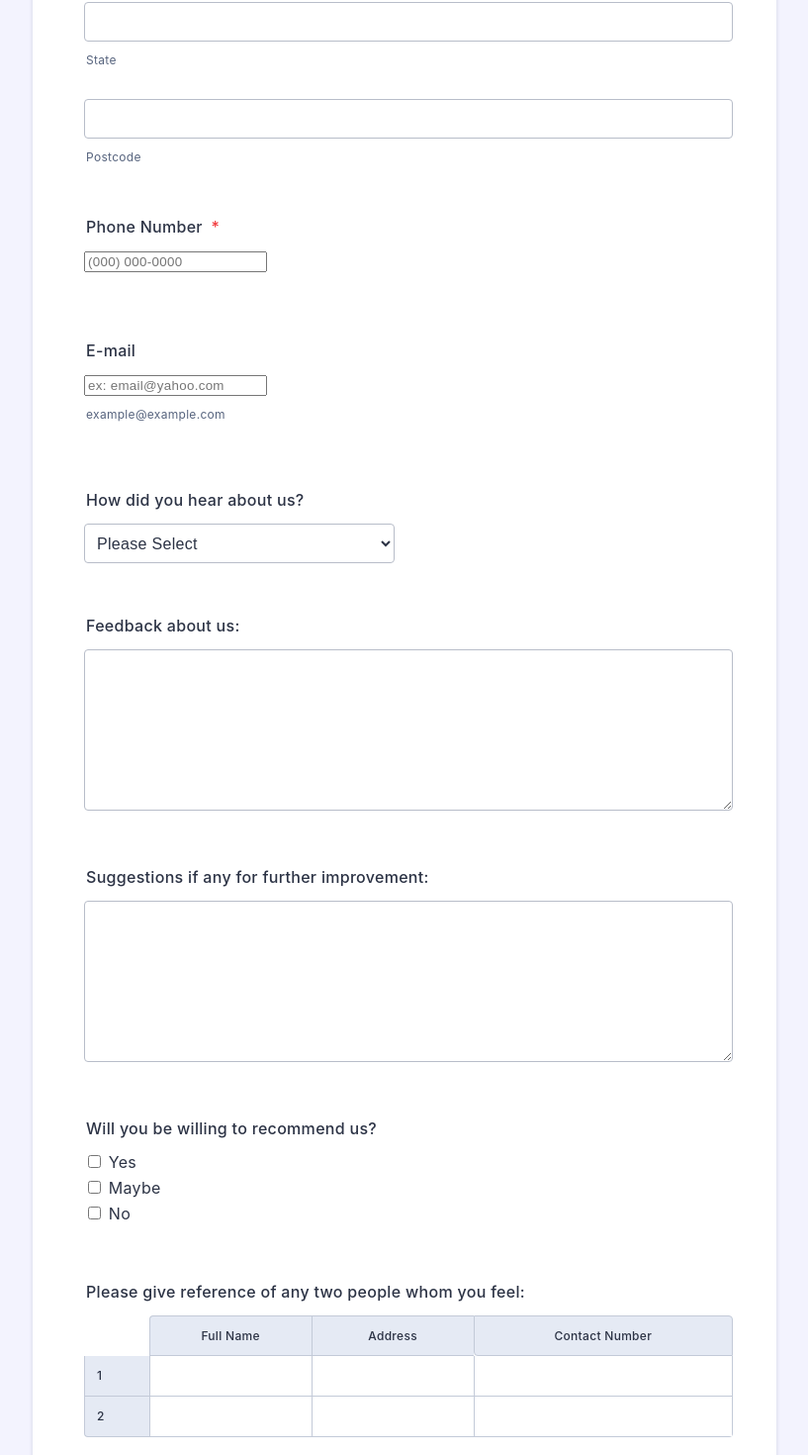
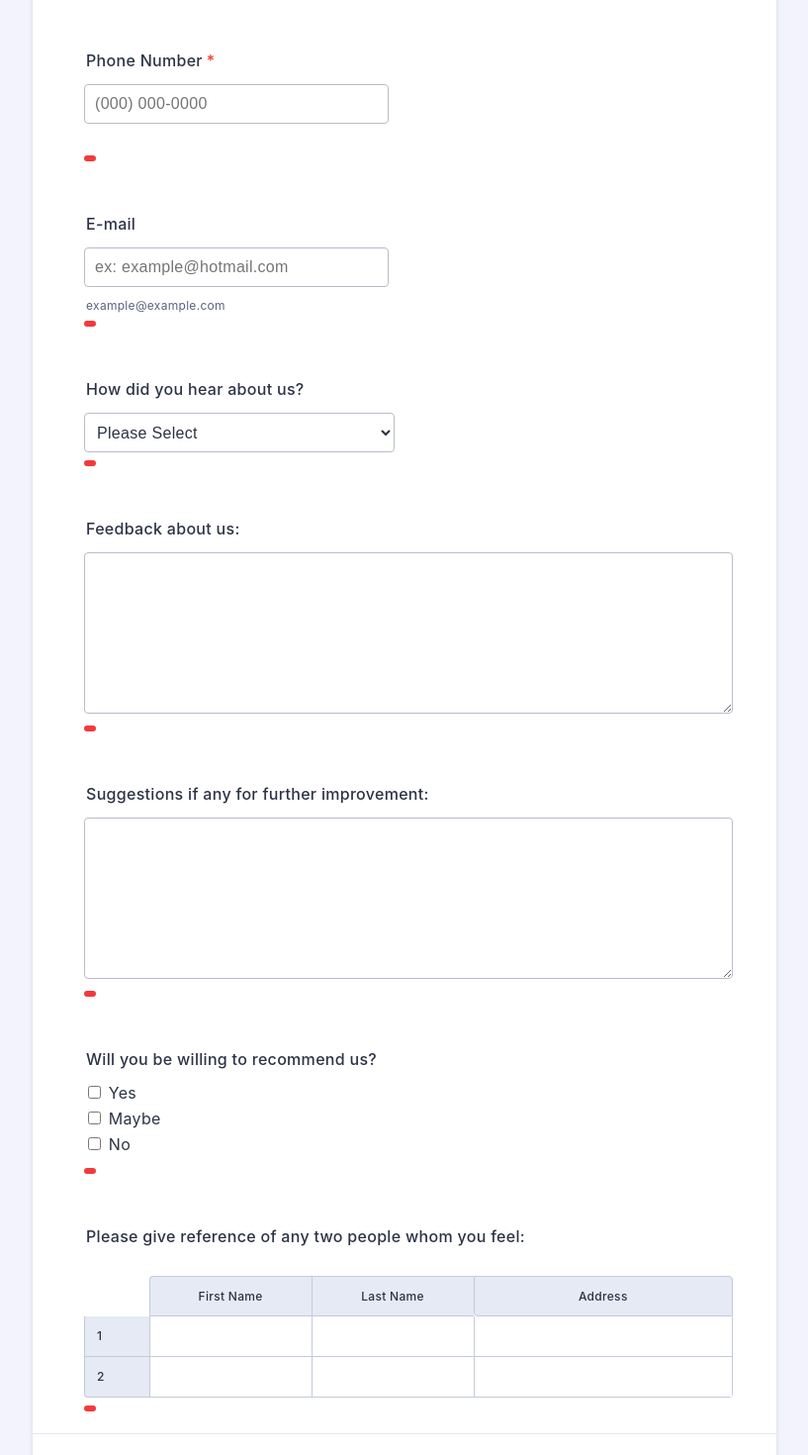
Before and after one commit to shivsgkashyap/dynamic-react-form, a React (Vite) app: page / in a window 1280 px wide. Shown: the part 719-2189 px from the top of the page at 99% size, without its empty margins (231-1048 px from the left). Built offline with nearby package versions, Linux system fonts and the light colour scheme; the HTML template or start-up script is replaced by a standard one.

Commit message:
Added more dynamic inputs and cleaned code

```diff
--- a/src/App.jsx
+++ b/src/App.jsx
@@ -10,28 +10,28 @@ function App() {
             {
               label: "Full Name",
               name: "firstName",
-              type: "firstName",
+              type: "smallTextBox",
               initialValue: "",
               errorMessageFunction: (value) =>
-                !value ? "This field is random!" : null,
+                !value ? "This field is required" : null,
               subLabel: "First Name",
-              half: "50",
+              width: "47",
             },
             {
               name: "lastName",
-              type: "lastName",
+              type: "smallTextBox",
               initialValue: "",
               errorMessageFunction: (value) =>
                 !value ? "This field is required" : null,
               subLabel: "Last Name",
-              half: 50,
+              width: "47",
             },
           ],
           [
             {
               label: "Address",
               name: "address-one",
-              type: "address-one",
+              type: "smallTextBox",
               initialValue: "",
               errorMessageFunction: (value) =>
                 !value ? "This field is required" : null,
@@ -39,7 +39,7 @@ function App() {
             },
             {
               name: "address-two",
-              type: "address-two",
+              type: "smallTextBox",
               initialValue: "",
               errorMessageFunction: (value) =>
                 !value ? "This field is required" : null,
@@ -47,17 +47,86 @@ function App() {
             },
             {
               name: "state",
-              type: "state",
+              type: "smallTextBox",
               initialValue: "",
               errorMessageFunction: (value) =>
                 !value ? "This field is required" : null,
               subLabel: "State",
+              width: "47",
             },
             {
               name: "postcode",
-              type: "postcode",
+              type: "smallTextBox",
               initialValue: "",
               subLabel: "Postcode",
+              width: "47",
+            },
+          ],
+          [
+            {
+              label: "Phone Number",
+              name: "number",
+              type: "smallTextBox",
+              placeHolder: "(000) 000-0000",
+              initialValue: "",
+              errorMessageFunction: (value) =>
+                !value ? "This field is random!" : null,
+              width: "47",
+            },
+          ],
+          [
+            {
+              label: "E-mail",
+              name: "email",
+              type: "smallTextBox",
+              placeHolder: "ex: example@hotmail.com",
+              initialValue: "",
+              subLabel: "example@example.com",
+              width: "47",
+            },
+          ],
+          [
+            {
+              label: "How did you hear about us?",
+              name: "hearDropdown",
+              type: "dropdown",
+              initialValue: "",
+              options: ["Newspaper", "Internet", "Magazine", "Social Media"],
+              width: "47",
+            },
+          ],
+          [
+            {
+              label: "Feedback about us:",
+              name: "feedback",
+              type: "largeTextBox",
+              initialValue: "",
+            },
+          ],
+          [
+            {
+              label: "Suggestions if any for further improvement:",
+              name: "feedback",
+              type: "largeTextBox",
+              initialValue: "",
+            },
+          ],
+          [
+            {
+              label: "Will you be willing to recommend us?",
+              name: "recommend",
+              type: "checkbox",
+              options: ["Yes", "Maybe", "No"],
+              initialValue: "",
+            },
+          ],
+          [
+            {
+              label: "Please give reference of any two people whom you feel:",
+              name: "twoReferences",
+              type: "referenceBox",
+              options: ["First Name", "Last Name", "Address"],
+              initialValue: "",
             },
           ],
         ]}
--- a/src/components/DynamicInput.jsx
+++ b/src/components/DynamicInput.jsx
@@ -1,4 +1,5 @@
 import React from "react";
+import c from "classnames";
 export default function DynamicInput({
   value,
   formErrors,
@@ -9,17 +10,19 @@ export default function DynamicInput({
     label,
     name,
     type,
+    placeHolder,
     initialValue,
     errorMessageFunction,
     subLabel,
-    half,
+    width,
+    options,
   },
 }) {
-  return (
-    <>
+  if (type === "smallTextBox") {
+    return (
       <div
         className="form-sub-label-container"
-        style={{ flexBasis: `${half}` + "%" }}
+        style={{ flexBasis: width + "%" }}
       >
         <input
           type={type}
@@ -28,13 +31,85 @@ export default function DynamicInput({
           value={value}
           onChange={handleChange}
           onBlur={handleBlur}
+          placeholder={placeHolder}
         />
         <label className="form-sub-label"> {subLabel} </label>
       </div>
-      {/* <div class="form-error-message" style={errorMessageStyle}>
-        <img src="https://cdn.jotfor.ms/images/exclamation-octagon.png" />
-        {errorMessageFunction ? errorMessageFunction(value) : null}
-      </div> */}
-    </>
-  );
+    );
+    // {
+    //   /* <div class="form-error-message" style={errorMessageStyle}>
+    //         <img src="https://cdn.jotfor.ms/images/exclamation-octagon.png" />
+    //         {errorMessageFunction ? errorMessageFunction(value) : null}
+    //       </div> */
+    // }
+  } else if (type === "largeTextBox") {
+    return (
+      <div className="suggestions-input">
+        <textarea className="textarea-input"></textarea>
+      </div>
+    );
+  } else if (type === "dropdown") {
+    return (
+      <div className="hear-input">
+        <select class="hear-dropdown">
+          <option value=""> Please Select </option>
+          {options.map((option) => (
+            <option value={option}> {option} </option>
+          ))}
+        </select>
+      </div>
+    );
+  } else if (type === "checkbox") {
+    return (
+      <div className="form-checkboxes">
+        {options.map((option) => (
+          <div className="form-checkbox-item">
+            <input type="checkbox" className="form-checkbox" />
+            <label> {option} </label>
+          </div>
+        ))}
+      </div>
+    );
+  } else if (type === "referenceBox") {
+    return (
+      <div className="form-matrix-table">
+        <div className="form-matrix-values small-top"></div>
+
+        {options.map((option, index) => (
+          <div
+            className={c("form-matrix-values", "top-style", {
+              "first-style": index === 0,
+              "end-style": index === options.length - 1,
+            })}
+          >
+            {option}
+          </div>
+        ))}
+
+        <div className="form-matrix-values small-middle">1</div>
+        <div className="form-matrix-values middle-style">
+          <input type="text" className="form-textbox" />
+        </div>
+        <div className="form-matrix-values middle-style">
+          <input type="text" className="form-textbox" />
+        </div>
+        <div className="form-matrix-values middle-style end-style">
+          <input type="text" className="form-textbox" />
+        </div>
+
+        <div className="form-matrix-values small-bottom">2</div>
+        <div className="form-matrix-values bottom-style">
+          <input type="text" className="form-textbox" />
+        </div>
+        <div className="form-matrix-values bottom-style">
+          <input type="text" className="form-textbox" />
+        </div>
+        <div className="form-matrix-values bottom-style end-style">
+          <input type="text" className="form-textbox" />
+        </div>
+      </div>
+    );
+  } else {
+    return null;
+  }
 }
--- a/src/form.css
+++ b/src/form.css
@@ -199,10 +199,6 @@ input:hover {
   flex: 1 1 100%;
 }
 
-.form-sub-label-container {
-  flex: 1 1 100%;
-}
-
 .form-address-line-wrapper {
   display: flex;
   margin-top: 24px;
@@ -303,11 +299,7 @@ input:hover {
   display: grid;
   grid-template-columns: 10% 25% 25% 40%;
   width: 100%;
-}
-
-.form-textbox,
-.grid-cell {
-  width: 100%;
+  margin-top: 1em;
 }
 
 .form-matrix-values {
@@ -316,21 +308,16 @@ input:hover {
   position: relative;
 }
 
-.small-top {
-  border: none;
-}
-
 .top-style {
   text-align: center;
   border-top: 1px solid #c3cad8;
   background-color: #e5eaf4;
-  position: relative;
   font-size: 0.75em;
   font-weight: 500;
   padding: 12px;
 }
 
-.name-style {
+.first-style {
   border-radius: 4px 0 0;
 }
 
@@ -338,29 +325,25 @@ input:hover {
   border-right: 1px solid #c3cad8;
 }
 
-#smooth-style-top {
+.top-style.end-style {
   border-radius: 0 4px 0;
 }
 
-#smooth-style-bottom {
+.bottom-style.end-style {
   border-radius: 0 0 4px;
 }
 
+.small-top {
+  visibility: hidden;
+}
+
+.small-top,
 .small-middle,
 .small-bottom {
   background-color: #e5eaf4;
-  position: relative;
   font-size: 0.75em;
   font-weight: 500;
   padding: 12px;
-}
-
-.middle-style,
-.bottom-style {
-  background-color: #fff;
-  text-align: center;
-  padding: 0;
-  position: relative;
 }
 
 .small-bottom {
--- a/src/form.jsx
+++ b/src/form.jsx
@@ -2,7 +2,6 @@ import react from "react";
 import { useState, useEffect } from "react";
 import "./Form.css";
 import DynamicInput from "./components/DynamicInput";
-import Recommendations from "./components/Recommendations";
 
 export default function Form({ sections }) {
   const initialValues = sections.reduce((sectionsObj, config) => {
@@ -29,7 +28,6 @@ export default function Form({ sections }) {
       }
     }
   }, [isSubmitting, formErrors]);
-  console.log(sections);
   // Need to rerun after there is a changed to touched
   // This checks to see if there are any errors that should be highlighted
   useEffect(() => {
@@ -89,24 +87,21 @@ export default function Form({ sections }) {
   };
 
   const validate = (values) => {
-    const errors = {};
-    const regex = /^[^\s@]+@[^\s@]+\.[^\s@]+$/i;
-    if (!values.firstName) {
-      errors.firstName = "This field is required.";
-    }
-    if (!values.lastName) {
-      errors.lastName = "This field is required.";
-    }
-    if (!values.number) {
-      errors.number = "This field is required.";
-    }
-    if (!values.address) {
-      errors.address = "This field is required.";
-    }
-    if (!regex.test(values.email)) {
-      errors.email = "This is not a valid email";
-    }
-    return errors;
+    return sections.reduce((errors, configs) => {
+      configs.forEach((config) => {
+        if (!("errorMessageFunction" in config)) {
+          return errors;
+        }
+
+        const error = config.errorMessageFunction(values[config.name]);
+
+        if (error) {
+          errors[config.name] = error;
+        }
+      });
+
+      return errors;
+    }, {});
   };
 
   const formLineStyle = {
@@ -199,106 +194,11 @@ export default function Form({ sections }) {
                 />
               ))}
             </div>
+            <div class="form-error-message">
+              {section.map((inputConfig) => formErrors[inputConfig.name])}
+            </div>
           </div>
         ))}
-        <div class="form-line" id="id_3">
-          <label className="form-label form-label-top">
-            Phone Number
-            <span class="form-required"> * </span>
-          </label>
-          <div className="phone-number-input">
-            <div className="form-sub-label-container">
-              <input
-                type="tel"
-                name="number"
-                className={
-                  formErrors.number
-                    ? "error-input-box"
-                    : "phone-number-input-box"
-                }
-                placeholder="(000) 000-0000"
-                value={formValues.number}
-                onChange={handleChange}
-                onBlur={handleBlur}
-              />
-            </div>
-            <p> {formErrors.number} </p>
-          </div>
-        </div>
-        <div className="form-line" id="id_4">
-          <label className="form-label form-label-top">E-mail</label>
-          <div className="email-input">
-            <div className="form-sub-label-container">
-              <input
-                type="text"
-                name="email"
-                className={
-                  formErrors.email ? "error-input-box" : "email-input-box"
-                }
-                placeholder="ex: email@yahoo.com"
-                value={formValues.email}
-                onChange={handleChange}
-                onBlur={handleBlur}
-              />
-              <label className="form-sub-label"> example@example.com </label>
-            </div>
-            <p> {formErrors.email} </p>
-          </div>
-        </div>
-        <div className="form-line" id="id_5">
-          <label className="form-label form-label-top">
-            How did you hear about us?
-          </label>
-          <div className="hear-input">
-            <select class="hear-dropdown">
-              <option value=""> Please Select </option>
-              <option value="Newspaper"> Newspaper </option>
-              <option value="Internet"> Internet </option>
-              <option value="Magazine"> Magazine </option>
-              <option value="Other (Please specify...)">
-                Other (Please specify...)
-              </option>
-            </select>
-          </div>
-        </div>
-        <div className="form-line" id="id_6">
-          <label className="form-label form-label-top">
-            Feedback about us:
-          </label>
-          <div className="suggestions-input">
-            <textarea className="textarea-input"></textarea>
-          </div>
-        </div>
-        <div className="form-line" id="id_7">
-          <label className="form-label form-label-top">
-            Suggestions if any for further improvement:
-          </label>
-          <div className="suggestions-input">
-            <textarea className="textarea-input"></textarea>
-          </div>
-        </div>
-        <div className="form-line" id="id_8">
-          <label className="form-label form-label-top">
-            Will you be willing to recommend us?
-          </label>
-          <div className="recommend-input">
-            <div className="form-checkboxes">
-              <div className="form-checkbox-item">
-                <input type="checkbox" className="form-checkbox" />
-                <label> Yes </label>
-              </div>
-              <div className="form-checkbox-item">
-                <input type="checkbox" className="form-checkbox" />
-                <label> Maybe </label>
-              </div>
-              <div className="form-checkbox-item">
-                <input type="checkbox" className="form-checkbox" />
-                <label> No </label>
-              </div>
-            </div>
-          </div>
-        </div>
-        <Recommendations />
         <div className="form-line" id="id_10">
           <div className="submit-btn">
             <div className="form-buttons-wrapper">
```
